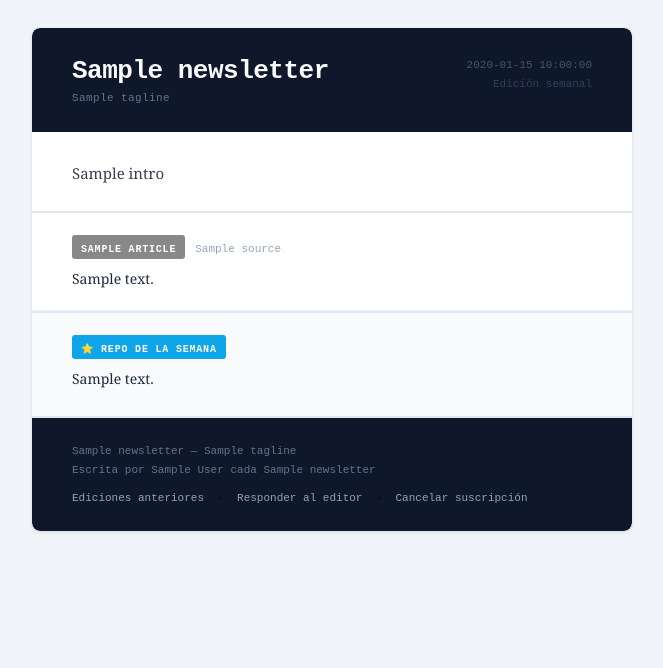
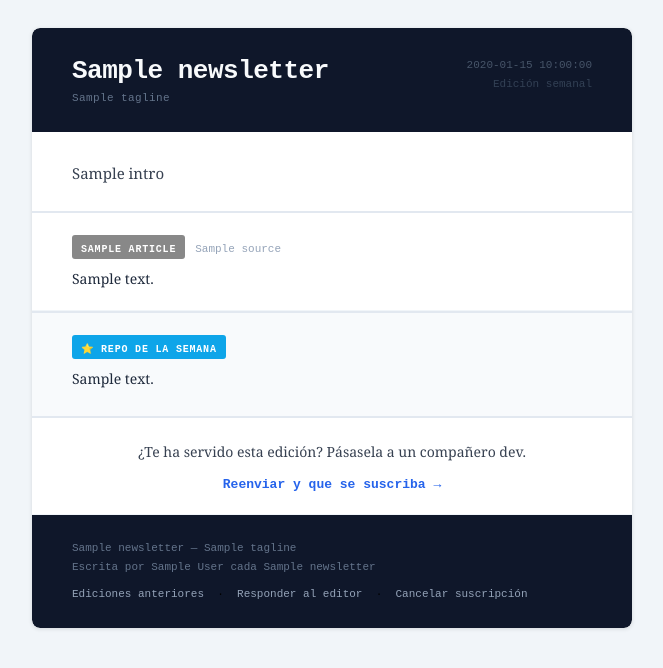
Before and after one commit to Khavel/devai-newsletter, a Python web app: template templates/newsletter.html.j2 in a window 1280 px wide. Shown: the top 668 px of the page, without its empty margins (308-971 px from the left). Run offline with Jinja, Linux system fonts and the light colour scheme; the template is opened without the code that fills it: most values are stand-ins (such as "Sample title", 1, 10 or a date in 2020).

Commit message:
feat(newsletter): add UTM-tagged forward-to-a-friend referral block before footer

```diff
--- a/templates/newsletter.html.j2
+++ b/templates/newsletter.html.j2
@@ -156,6 +156,24 @@
           {% endif %}
 
           <!-- ┌──────────────────────────────────────────────────┐ -->
+          <!-- │  FORWARD / REFERRAL                               │ -->
+          <!-- └──────────────────────────────────────────────────┘ -->
+          <tr>
+            <td style="padding:22px 40px;text-align:center;border-bottom:1px solid #f1f5f9;"
+                class="pad">
+              <p style="font-family:Georgia,'Times New Roman',serif;font-size:14px;
+                        line-height:1.7;color:#374151;margin:0 0 10px 0;">
+                &iquest;Te ha servido esta edici&oacute;n? P&aacute;sasela a un compa&ntilde;ero dev.
+              </p>
+              <a href="https://devaisemanal.com/#/portal/signup?utm_source=newsletter&amp;utm_medium=referral&amp;utm_campaign=forward"
+                 style="font-family:'Courier New',Courier,monospace;font-size:13px;
+                        font-weight:700;color:#2563eb;text-decoration:none;">
+                Reenviar y que se suscriba &rarr;
+              </a>
+            </td>
+          </tr>
+
+          <!-- ┌──────────────────────────────────────────────────┐ -->
           <!-- │  FOOTER                                           │ -->
           <!-- └──────────────────────────────────────────────────┘ -->
           <tr>
```
